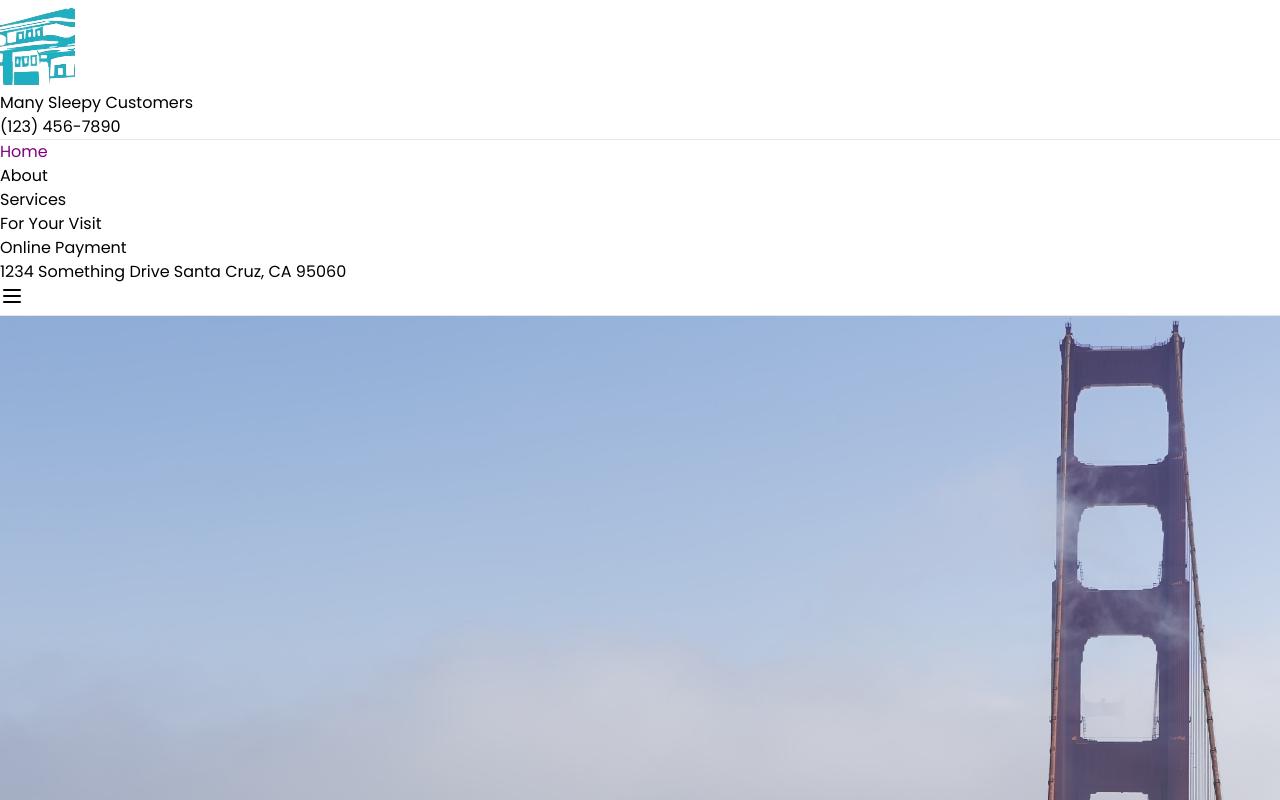
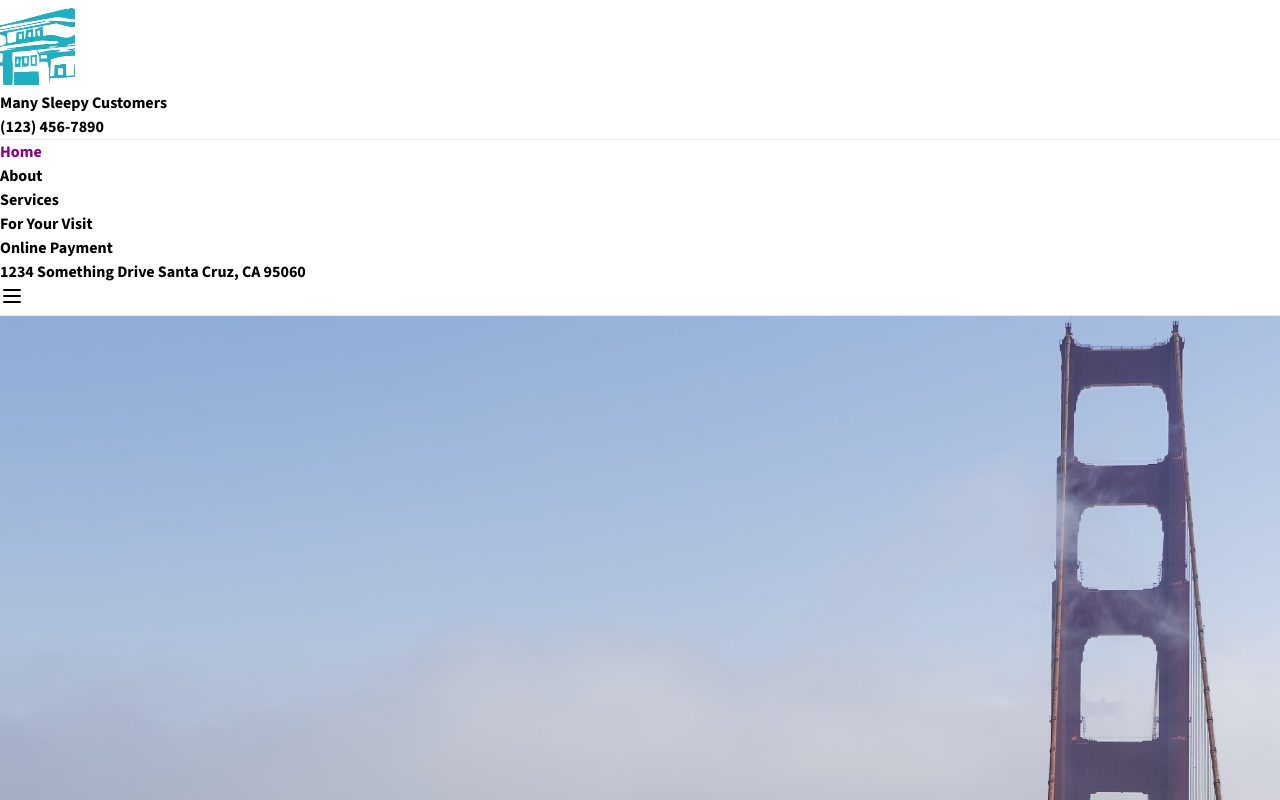
Before and after one commit to jenhuynhto/msc, a React (Vite) app: page / in a window 1280 px wide. Shown: the top 800 px of the page. Built offline with nearby package versions, Linux system fonts and the light colour scheme.

Commit message:
Add SourceSans

```diff
--- a/src/components/Nav.jsx
+++ b/src/components/Nav.jsx
@@ -31,7 +31,7 @@ const Nav = () => {
                 <div className="xl:px-56 py-3">
                     <div className="w-full">
                         <div>
-                            <ul className="hidden w-full lg:flex items-center justify-between py-3 text-center text-2lg">
+                            <ul className="hidden w-full text-xl lg:flex items-center justify-between py-3 text-center text-2lg">
                                 <li className="nav-item">
                                     <ActiveLink to="/">Home</ActiveLink>
                                 </li>
--- a/src/custom.css
+++ b/src/custom.css
@@ -17,9 +17,15 @@
     src: url('/src/assets/fonts/Poppins.ttf') format('truetype')
 }
 
+@font-face {
+    font-family: 'SourceSans';
+    src: url('/src/assets/fonts/SourceSans.ttf') format('truetype')
+}
+
 .nav-text {
-    font-family: 'Poppins';
+    font-family: 'SourceSans';
     color: black;
+    font-weight:bold;
 }
 
 .nav-item{
```
Also changed, not shown: src/assets/fonts/SourceSans.ttf (added).
